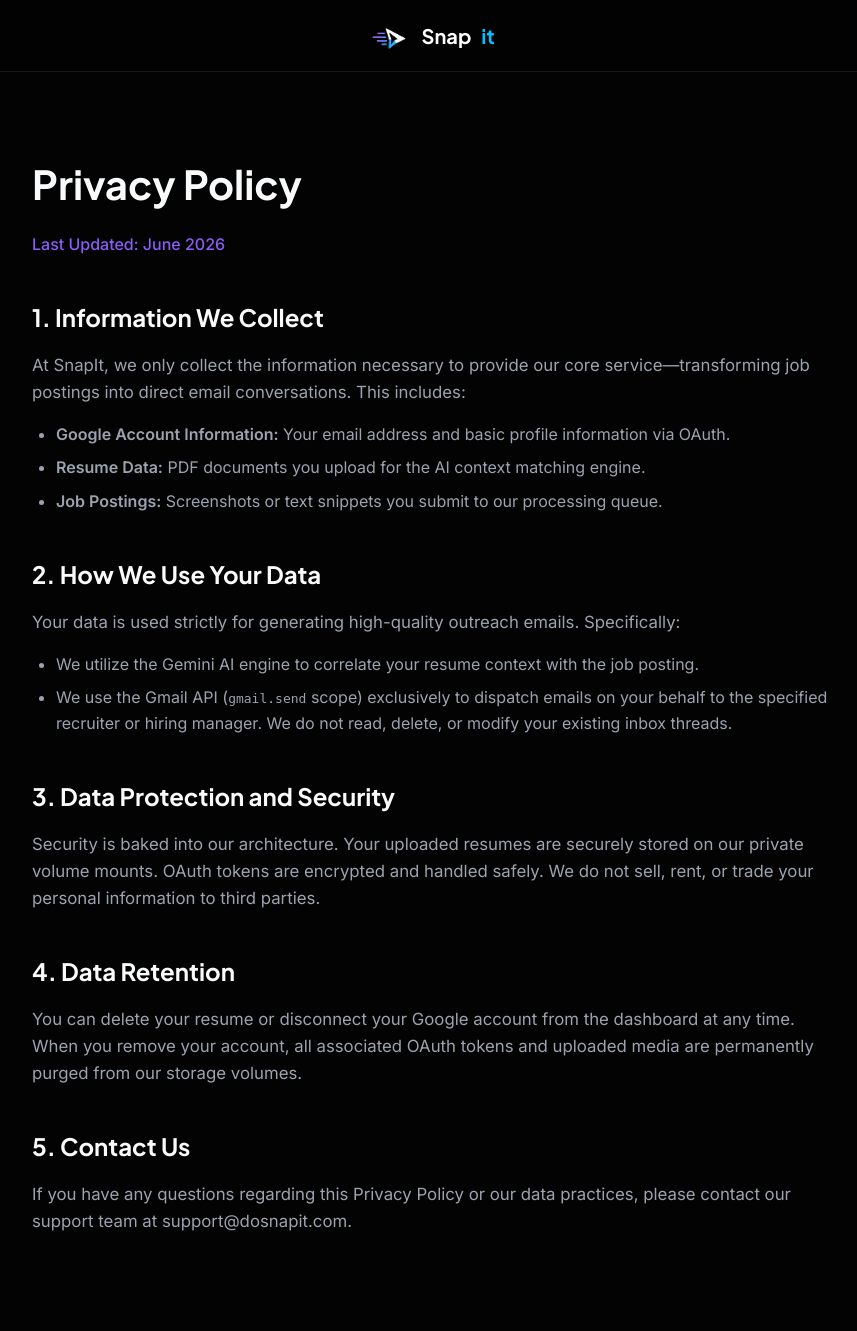
After one commit to ikuldeepdangi/Snap-it, a Django app: page /privacy/ in a window 1280 px wide. The commit adds this page. Shown: the whole page, without its empty margins (208-1065 px from the left). Run offline with Django 5.2, Linux system fonts and the light colour scheme.

Commit message:
Add Privacy Policy and Terms of Service pages for Google OAuth verification

```diff
--- a/apps/authentication/templates/authentication/landing.html
+++ b/apps/authentication/templates/authentication/landing.html
@@ -772,8 +772,8 @@
                 </div>
                 <div class="footer-col">
                     <h4>Legal</h4>
-                    <a href="#" class="footer-link">Privacy Parameters</a>
-                    <a href="#" class="footer-link">Terms of Operation</a>
+                    <a href="{% url 'privacy' %}" class="footer-link">Privacy Parameters</a>
+                    <a href="{% url 'terms' %}" class="footer-link">Terms of Operation</a>
                 </div>
             </div>
             <div
--- /dev/null
+++ b/apps/core/templates/core/privacy.html
@@ -0,0 +1,90 @@
+{% load static %}
+<!DOCTYPE html>
+<html lang="en">
+<head>
+    <meta charset="UTF-8">
+    <meta name="viewport" content="width=device-width, initial-scale=1.0">
+    <title>Privacy Policy - SnapIt</title>
+    <link rel="icon" type="image/png" href="{% static 'logo.png' %}">
+    <link rel="preconnect" href="https://fonts.googleapis.com">
+    <link rel="preconnect" href="https://fonts.gstatic.com" crossorigin>
+    <link href="https://fonts.googleapis.com/css2?family=Plus+Jakarta+Sans:wght@500;600;700;800&family=Inter:wght@400;500;600&display=swap" rel="stylesheet">
+    <style>
+        :root {
+            --bg-color: #030303;
+            --accent-purple: #8B5CF6;
+            --text-main: #F9FAFB;
+            --text-muted: #9CA3AF;
+            --border-color: rgba(255, 255, 255, 0.08);
+            --font-display: 'Plus Jakarta Sans', -apple-system, sans-serif;
+            --font-sans: 'Inter', sans-serif;
+        }
+        * { box-sizing: border-box; margin: 0; padding: 0; }
+        body {
+            font-family: var(--font-sans);
+            background-color: var(--bg-color);
+            color: var(--text-main);
+            line-height: 1.6;
+        }
+        .container { max-width: 800px; margin: 0 auto; padding: 0 24px; }
+        nav {
+            display: flex; align-items: center; height: 72px;
+            border-bottom: 1px solid var(--border-color);
+            position: sticky; top: 0; z-index: 100;
+            background: rgba(3, 3, 3, 0.7);
+            backdrop-filter: blur(16px);
+        }
+        .logo {
+            display: flex; align-items: center; gap: 10px;
+            font-family: var(--font-display); font-weight: 700;
+            font-size: 1.25rem; color: white; text-decoration: none;
+        }
+        .logo img { height: 28px; width: auto; border-radius: 6px; }
+        .content { padding: 80px 0; }
+        h1 { font-family: var(--font-display); font-size: 2.5rem; margin-bottom: 16px; }
+        h2 { font-family: var(--font-display); font-size: 1.5rem; margin-top: 40px; margin-bottom: 16px; }
+        p { color: var(--text-muted); margin-bottom: 16px; font-size: 1.05rem; }
+        ul { color: var(--text-muted); margin-bottom: 16px; margin-left: 24px; }
+        li { margin-bottom: 8px; }
+        .last-updated { color: var(--accent-purple); font-weight: 500; margin-bottom: 40px; display: block; }
+    </style>
+</head>
+<body>
+    <nav>
+        <div class="container" style="max-width: 1200px;">
+            <a href="/" class="logo">
+                <img src="{% static 'logo.png' %}" alt="SnapIt Logo">
+                Snap<span style="color: #00c2ff;">it</span>
+            </a>
+        </div>
+    </nav>
+    <main class="content container">
+        <h1>Privacy Policy</h1>
+        <span class="last-updated">Last Updated: June 2026</span>
+
+        <h2>1. Information We Collect</h2>
+        <p>At SnapIt, we only collect the information necessary to provide our core service—transforming job postings into direct email conversations. This includes:</p>
+        <ul>
+            <li><strong>Google Account Information:</strong> Your email address and basic profile information via OAuth.</li>
+            <li><strong>Resume Data:</strong> PDF documents you upload for the AI context matching engine.</li>
+            <li><strong>Job Postings:</strong> Screenshots or text snippets you submit to our processing queue.</li>
+        </ul>
+
+        <h2>2. How We Use Your Data</h2>
+        <p>Your data is used strictly for generating high-quality outreach emails. Specifically:</p>
+        <ul>
+            <li>We utilize the Gemini AI engine to correlate your resume context with the job posting.</li>
+            <li>We use the Gmail API (<code>gmail.send</code> scope) exclusively to dispatch emails on your behalf to the specified recruiter or hiring manager. We do not read, delete, or modify your existing inbox threads.</li>
+        </ul>
+
+        <h2>3. Data Protection and Security</h2>
+        <p>Security is baked into our architecture. Your uploaded resumes are securely stored on our private volume mounts. OAuth tokens are encrypted and handled safely. We do not sell, rent, or trade your personal information to third parties.</p>
+
+        <h2>4. Data Retention</h2>
+        <p>You can delete your resume or disconnect your Google account from the dashboard at any time. When you remove your account, all associated OAuth tokens and uploaded media are permanently purged from our storage volumes.</p>
+
+        <h2>5. Contact Us</h2>
+        <p>If you have any questions regarding this Privacy Policy or our data practices, please contact our support team at support@dosnapit.com.</p>
+    </main>
+</body>
+</html>
--- /dev/null
+++ b/apps/core/urls.py
@@ -0,0 +1,7 @@
+from django.urls import path
+from . import views
+
+urlpatterns = [
+    path('privacy/', views.privacy_view, name='privacy'),
+    path('terms/', views.terms_view, name='terms'),
+]
--- a/apps/core/views.py
+++ b/apps/core/views.py
@@ -1,3 +1,7 @@
 from django.shortcuts import render
 
-# Create your views here.
+def privacy_view(request):
+    return render(request, 'core/privacy.html')
+
+def terms_view(request):
+    return render(request, 'core/terms.html')
--- a/snapit/urls.py
+++ b/snapit/urls.py
@@ -25,6 +25,7 @@ urlpatterns = [
     path('queue/', include('apps.queue_manager.urls')),
     path('billing/', include('apps.billing.urls')),
     path('telegram-integration/', include('apps.bot.urls')),
+    path('', include('apps.core.urls')),
 ]
 
 if settings.DEBUG:
```
Also changed, not shown: apps/core/templates/core/terms.html (added, +89 -0 lines).
